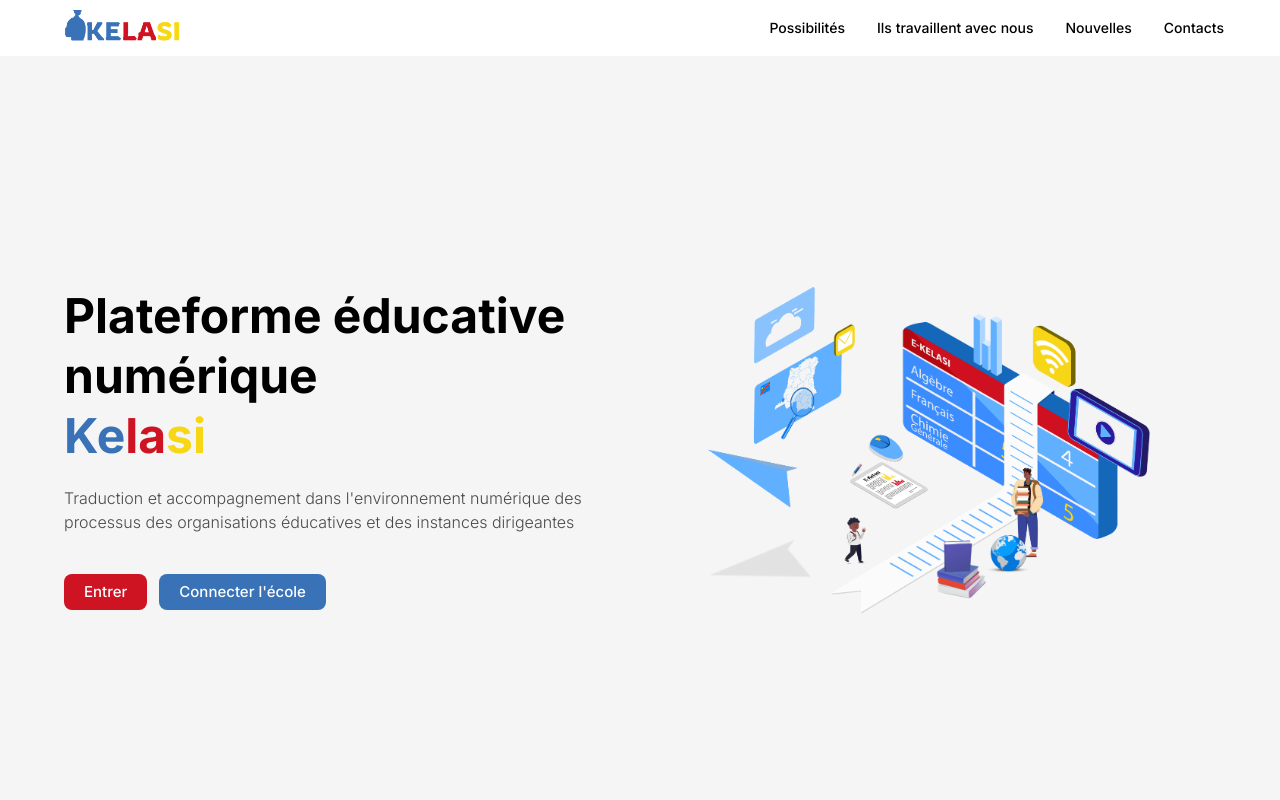
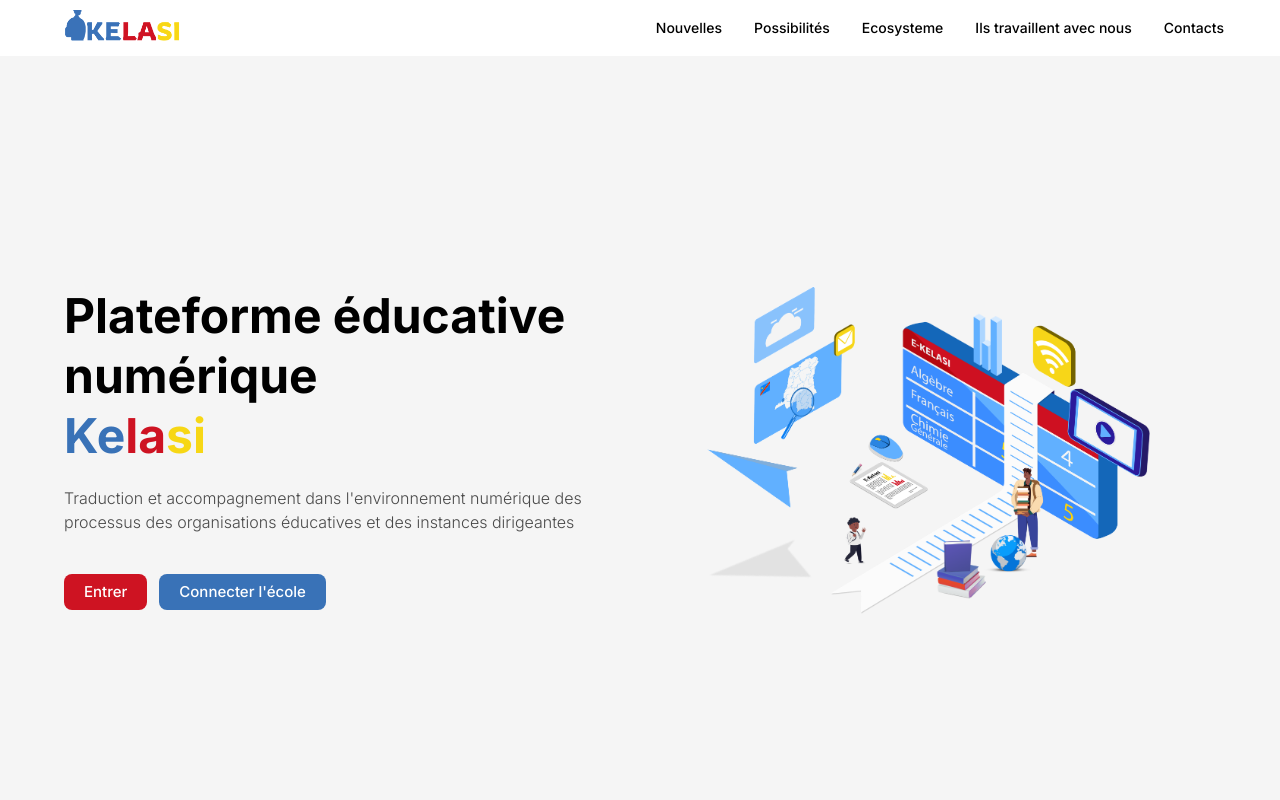
Before and after one commit to GroupeBH/ekelasi, a Next.js app: page / in a window 1280 px wide. Shown: the top 800 px of the page. Built offline with nearby package versions, Linux system fonts and the light colour scheme.

Commit message:
add scroll

```diff
--- a/src/app/components/Contact.js
+++ b/src/app/components/Contact.js
@@ -32,10 +32,10 @@ export default function Contact(){
                             {i.icon}
                         </div>
                         <div className="font-medium">{i.title}</div>
-                        <div className="grid">
+                        <div className="grid" >
                           {i.value.map((e, index) => {
                             return(
-                              <span key={index} className="font-light text-center text-[15px]">{e}</span>
+                              <span  key={index} className="font-light text-center text-[15px]">{e}</span>
                             )
                           })}
                         </div>
--- a/src/app/components/Ecosystem.jsx
+++ b/src/app/components/Ecosystem.jsx
@@ -8,7 +8,7 @@ function Ecosystem() {
       <h2 className="text-center py-6 text-[25px] md:text-[27px] font-bold">
         Écosystème Kelasi
       </h2>
-      <div className="text-center md:w-[62%] m-auto text-[16px] font-light md:leading-7">
+      <div id="eco" className="text-center md:w-[62%] m-auto text-[16px] font-light md:leading-7">
         {
           "ElZhur est une variété de services numériques permettant de résoudre divers problèmes. L'intégration des services dans un espace numérique unique crée un écosystème où chaque élément fait partie intégrante et joue un rôle particulier."
         }
--- a/src/app/components/FeaturesSection.js
+++ b/src/app/components/FeaturesSection.js
@@ -15,7 +15,7 @@ export default function FeaturesSection() {
     return (
         <div className="flex justify-center flex-col  py-24 bg-[#eeeff3] w-[100%] md:px-16 px-5">
             <div className="flex flex-col w-[100%] gap-2 pb-3 md:pb-0">
-                <h3 className="self-center md:text-[27px] text-center font-bold text-[25px]">Complexe {"d'information"} polyvalent</h3>
+                <h3 className="self-center md:text-[27px] text-center font-bold text-[25px]" >Complexe {"d'information"} polyvalent</h3>
                 <p className="self-center text-[16px] font-light text-center">Pour les organismes éducatifs, les instances dirigeantes, les étudiants et les parents.</p>
             </div>
             <div className="w-[100%] grid gap-12 pt-10 md:pt-20">
@@ -23,18 +23,18 @@ export default function FeaturesSection() {
                     return (
                         <div key={index} className="flex w-[100%] md:items-center pb-10 md:pb-7  md:flex-row md:justify-between flex-col">
                             <div className="md:w-[50%] w-[100%] order-2 pt-8 md:pt-0 md:order-1 " data-aos="fade-up" data-aos-delay="200">
-                                <Image src={side_image} alt="" className=" md:h-[50vh] md:w-[90%] w-[97.5%] h-[35vh] object-contain" />
+                                <Image src={side_image} id="features" alt="" className=" md:h-[50vh] md:w-[90%] w-[97.5%] h-[35vh] object-contain" />
                             </div>
                             <div className="md:w-[50%] w-[100%] order-1 md:order-2">
-                                <h5 className="text-[18px] text-center md:text-left pb-4 md:pb-4 font-bold text-[rgb(0,0,0,0.76)]">{i.title}</h5>
+                                <h5 className="text-[18px] text-center md:text-left pb-4 md:pb-4 font-bold text-[rgb(0,0,0,0.76)]" >{i.title}</h5>
                                 <ul>
                                     {i.paragraph.map((p, index) => {
                                         return (
-                                            <li key={index}  className="flex items-center space-x-3 rtl:space-x-reverse md:leading-7">
+                                            <li key={index}  className="flex items-center space-x-3 rtl:space-x-reverse md:leading-7" >
                                                 <svg className="flex-shrink-0 w-3.5 h-3.5 text-green-300" aria-hidden="true" xmlns="http://www.w3.org/2000/svg" fill="none" viewBox="0 0 16 12">
                                                     <path stroke="currentColor" strokeLinecap="round" strokeLinejoin="round" strokeWidth="2" d="M1 5.917 5.724 10.5 15 1.5"/>
                                                 </svg>
-                                                <span className="font-light">{p}</span>
+                                                <span className="font-light" >{p}</span>
                                             </li>
                                         )
                                     })}
--- a/src/app/components/Nav.js
+++ b/src/app/components/Nav.js
@@ -5,12 +5,15 @@ import { Navbar } from "flowbite-react";
 import Link from "next/link";
 
 const navTags = [
-    {name: "Possibilités", link: "#features"},
-    {name: "Ils travaillent avec nous", link: "#partner"},
-    {name: "Nouvelles", link: "#news"},
-    {name: "Contacts", link: "#contact"}
+    {name: "Nouvelles", link: "news"},
+    {name: "Possibilités", link: "features"},
+    {name: "Ecosysteme", link: "eco"},
+    {name: "Ils travaillent avec nous", link: "partner"},
+    {name: "Contacts", link: "contact"},
 ]
-export default function Nav(){
+export default function Nav({scrolltoHash}){
+
+
     return (
       <div className="fixed top-0 left-0 right-0 z-50 md:px-10 bg-white">
         <Navbar
@@ -29,9 +32,9 @@ export default function Nav(){
             {navTags.map((i, index) => {
               return (
                 <div key={index}>
-                  <Link href={i.link}>
+                  <div onClick={() => scrolltoHash(i.link)}>
                     {i.name}
-                  </Link>
+                  </div>
                 </div>
               )
             })}
--- a/src/app/components/News.jsx
+++ b/src/app/components/News.jsx
@@ -28,10 +28,10 @@ function News() {
               <div className="py-4">
                 <Image src={news.image} alt="" className="rounded-[8px] " />
               </div>
-              <h3 className="font-bold text-[22px] pb-3 underline text-[rgba(0,0,0,0.76)]">
+              <h3 id="news" className="font-bold text-[22px] pb-3 underline text-[rgba(0,0,0,0.76)]">
                 {news.title}
               </h3>
-              <div className="text-[15px] font-light">{news.description}</div>
+              <div  className="text-[15px] font-light">{news.description}</div>
             </div>
           </div>
         ))}
--- a/src/app/components/Partners.js
+++ b/src/app/components/Partners.js
@@ -10,14 +10,15 @@ const partnersImgs = [numGouv, epstGouv]
 export default function Partners() {
     return (
         <div className="bg-[#eeeff3] md:p-16 p-5 md:bg-[rgb(246,247,248)]">
-            <h3 className="md:text-[27px] text-center font-bold text-[25px]">Ils travaillent avec nous</h3>
+            <h3 className="md:text-[27px] text-center font-bold text-[25px]" >Ils travaillent avec nous</h3>
             <div className='flex justify-center items-center gap-10 pt-10'>
                 <div>
                     <Image alt='' src={imgPatern1} className="w-[200px] md:h-[15vh] md:w-[30vw] object-contain" />
                 </div>
                 <div>
-                    <Image alt='' src={imgPatern2} className="w-[280px] h-[150px] md:h-[15vh] md:w-[30vw] object-contain" />
+                    <Image alt=''  src={imgPatern2} className="w-[280px] h-[150px] md:h-[15vh] md:w-[30vw] object-contain" />
                 </div>
+                <div className='pt-[100px]' id="partner"></div>
             </div>
         </div>
     )
--- a/src/app/page.js
+++ b/src/app/page.js
@@ -1,4 +1,4 @@
-"use client"
+"use client";
 import Header from "./components/Header";
 import News from "./components/News";
 import Ecosystem from "./components/Ecosystem";
@@ -7,26 +7,36 @@ import FeaturesSection from "./components/FeaturesSection";
 import Nav from "./components/Nav";
 import Partners from "./components/Partners";
 import Contact from "./components/Contact";
+import { useState } from "react";
 // ..
 
 export default function Home() {
 
+  const scrolltoHash = function (linkNav) {
+    const element = document.getElementById(linkNav);
+    element?.scrollIntoView({
+      behavior: "smooth",
+      block: "end",
+      inline: "nearest",
+    });
+  };
+
   return (
     <div>
       <main className="">
-        <Nav />
+        <Nav scrolltoHash={scrolltoHash} />
         <Header />
       </main>
-      <div id="news">
+      <div >
         <News />
       </div>
-      <div id="features">
+      <div >
         <FeaturesSection />
       </div>
-      <div id="eco">
+      <div>
         <Ecosystem />
       </div>
-      <div id="partner">
+      <div>
         <Partners />
       </div>
       <div id="contact">
```
